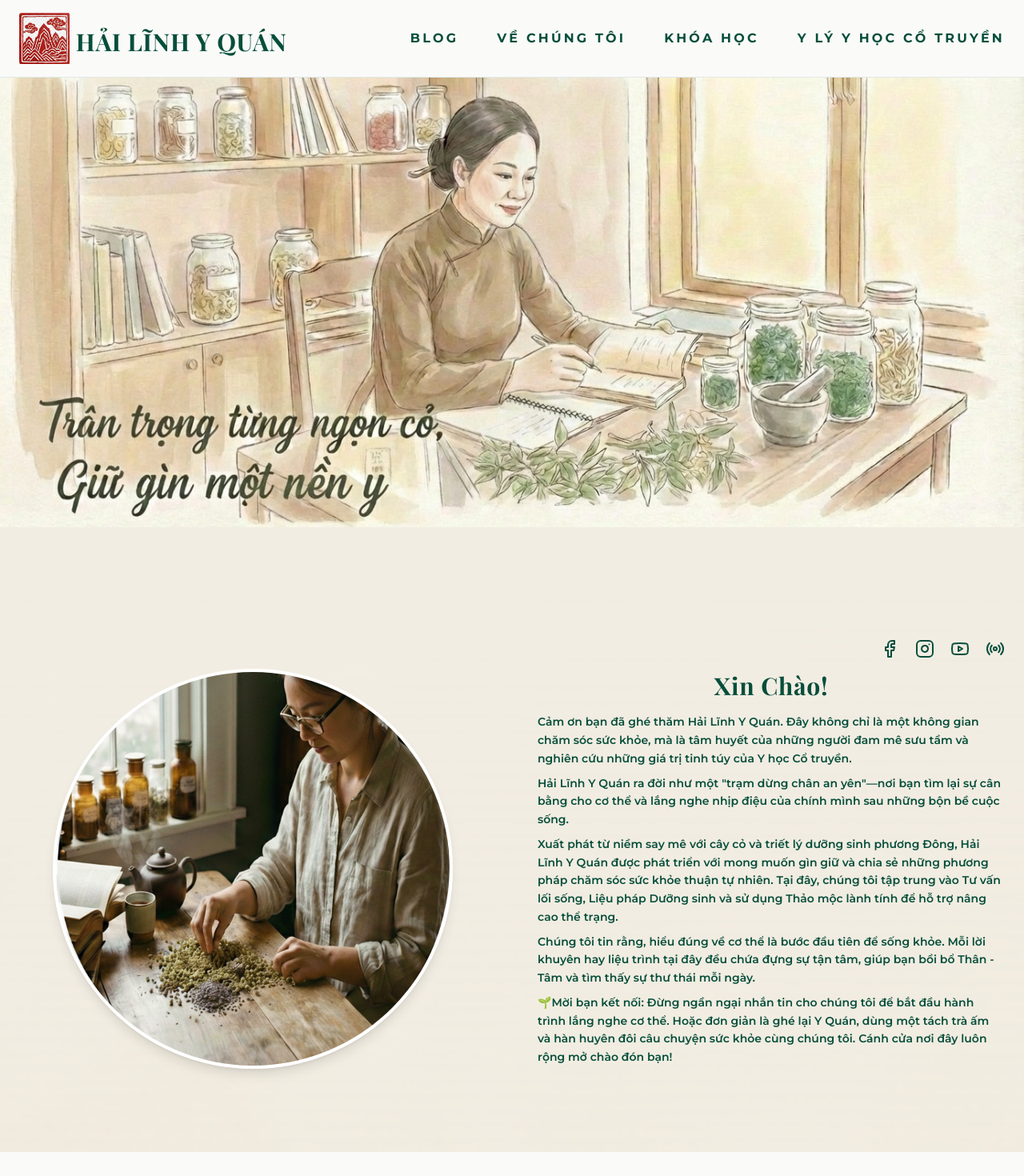
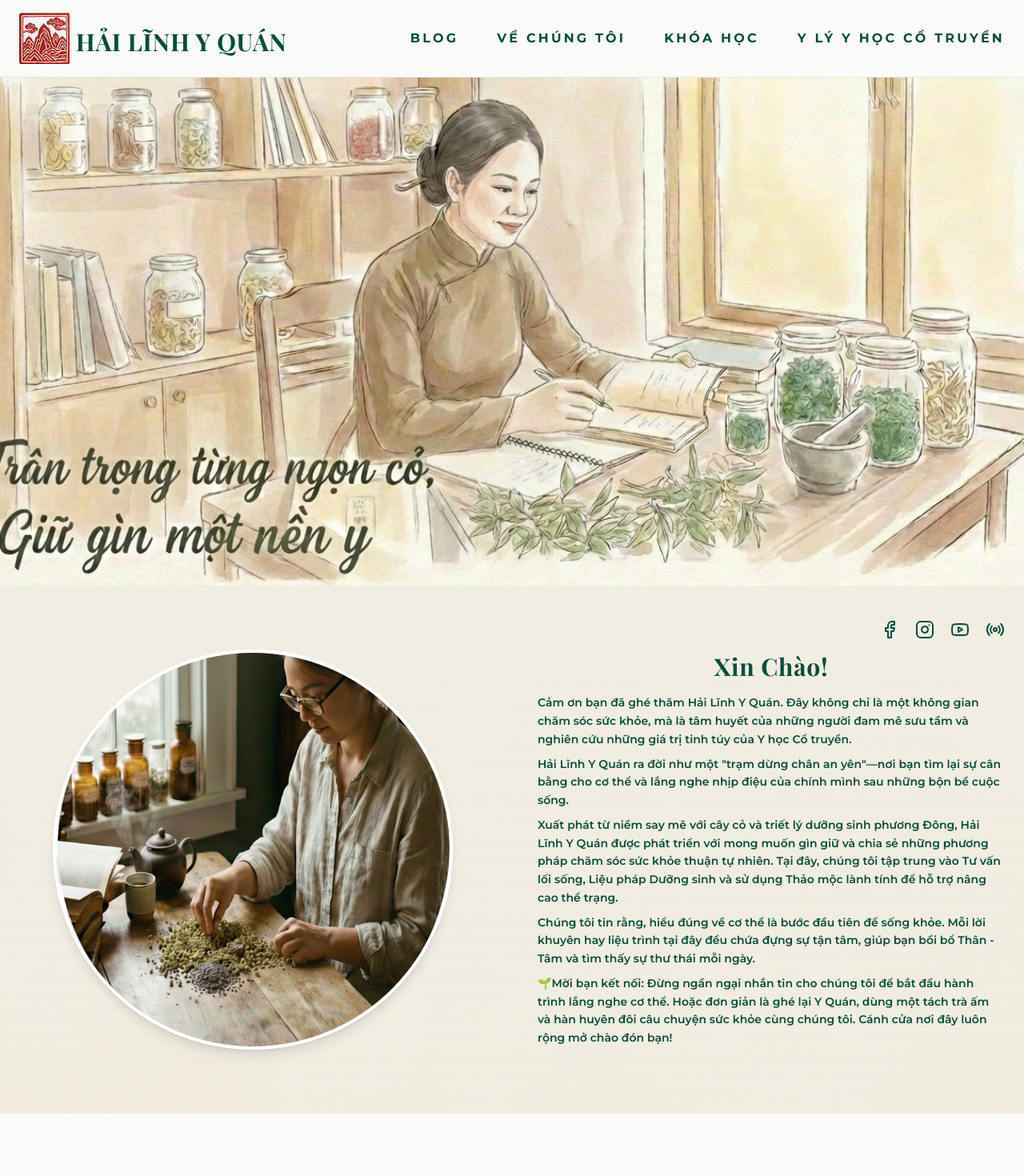
Before and after one commit to QuanBM1312/Blog, a Next.js app: page / in a window 1280 px wide. Shown: the top 1470 px of the page at 80% size. Built offline with nearby package versions, Linux system fonts and the light colour scheme; a web font is replaced by a local one.

Commit message:
style: make homepage banner full width on desktop

```diff
--- a/app/page.tsx
+++ b/app/page.tsx
@@ -103,16 +103,16 @@ export default function Home() {
       <Header />
       <main className="min-h-screen">
         <section id="banner" className="relative w-full bg-[#f2ede3] pt-[76px] xl:pt-[92px]">
-          <div className="w-full xl:max-w-7xl mx-auto h-[40vh] sm:h-[60vh] xl:h-[80vh] overflow-hidden flex items-center justify-center">
+          <div className="w-full h-[40vh] sm:h-[60vh] xl:h-[80vh] overflow-hidden flex items-center justify-center">
             <img
               src="/Hero-Section.jpg"
               alt="Hero Section"
-              className="w-full h-full object-cover md:object-contain object-top"
+              className="w-full h-full object-cover object-top"
             />
           </div>
         </section>
 
-        <section id="intro" className="relative max-xl:py-4 overflow-hidden min-h-[calc(100vh-76px)] xl:min-h-[calc(100vh-92px)] h-full flex items-center" style={{ backgroundColor: '#F2EDE3' }}>
+        <section id="intro" className="relative max-xl:py-12 py-20 overflow-hidden flex items-center" style={{ backgroundColor: '#F2EDE3' }}>
           {/* Background Image with Gradient Opacity */}
           <div
             className="absolute inset-0 z-0 pointer-events-none"
```
